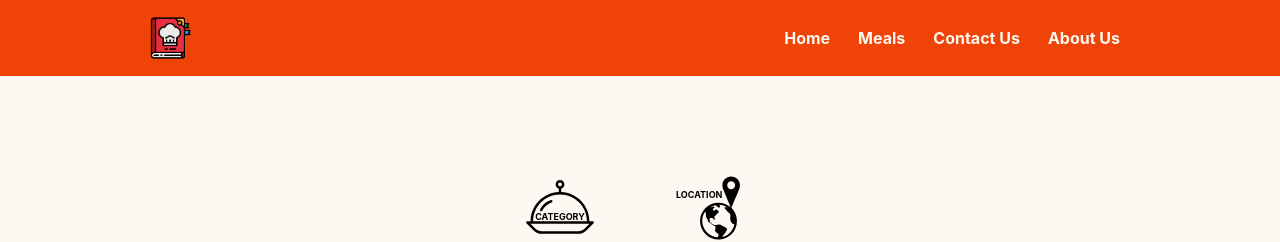
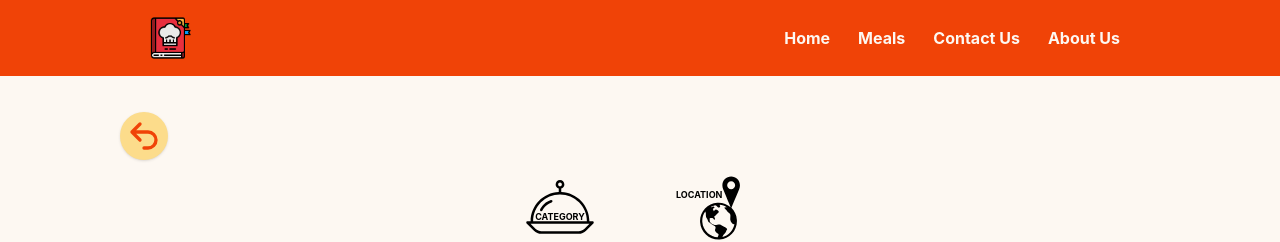
Before and after one commit to mcr99/Group-Project, a React (Vite) app: page /#/meal/1 in a window 1280 px wide. Shown: the top 242 px of the page. Built offline with nearby package versions, Linux system fonts and the light colour scheme; no server answers.

Commit message:
Back Button and Minor Changes

```diff
--- a/src/components/CardFoot.jsx
+++ b/src/components/CardFoot.jsx
@@ -41,7 +41,7 @@ function CardFood({ searching, allRecipes }) {
             <p className="text-2xl text-acc5 pl-5">{item.strMeal}</p>
           </Link>
         ))}
-        {searching && card.length === 0 ? <p>No search results</p> : ""}
+        {searching && card.length === 0 ? <p className="text-4xl self-center font-semibold text-acc4 p-20">No search results</p> : ""}
       </div>
     </>
   );
--- a/src/pages/About.jsx
+++ b/src/pages/About.jsx
@@ -30,7 +30,7 @@ function About(){
                 </div>
 
                 <p className="text-md text-acc5 mt-4">
-                    Whether you are looking for inspiration, new recipies, or just exploring,<span className="font-bold">Savory</span> is your gateway to the world of premium food.
+                    Whether you are looking for inspiration, new recipies, or just exploring,<span className="font-bold"> Savory</span> is your gateway to the world of premium food.
                 </p>
 
             </div>
--- a/src/pages/Individual.jsx
+++ b/src/pages/Individual.jsx
@@ -1,6 +1,6 @@
 import axios from "axios";
 import { useEffect, useState } from "react";
-import { useParams } from "react-router-dom";
+import { useNavigate, useParams } from "react-router-dom";
 import IndividualInfoSVGs from "../components/IndividualInfoSVGs";
 
 /**
@@ -14,6 +14,7 @@ function Individual() {
   const [recipe, setRecipe] = useState({});
   const [loading, setLoading] = useState(true);
   const params = useParams();
+  const navigate = useNavigate();
   const ingredients = [];
   let instructions = [];
   let youtubeLink = "";
@@ -67,12 +68,28 @@ function Individual() {
   }
 
   return (
-    <main className="flex flex-col items-center gap-5  bg-accbg w-full min-h-screen">
+    <main className="relative flex flex-col items-center gap-5  bg-accbg w-full min-h-screen">
+      <button type="button" onClick={() => navigate(-1)} className="absolute top-2 lg:top-5 left-2 md:left-12 lg:left-30 flex justify-center items-center w-8 md:w-12 h-8 md:h-12 rounded-full bg-acc3 text-acc4 shadow hover:cursor-pointer hover:shadow-lg hover:bg-acc4 hover:text-acc3 transition-all duration-300 ease-in-out">
+        <svg
+          xmlns="http://www.w3.org/2000/svg"
+          fill="none"
+          viewBox="0 0 24 24"
+          strokeWidth="2.5"
+          stroke="currentColor"
+          className="size-6 md:size-8"
+        >
+          <path
+            strokeLinecap="round"
+            strokeLinejoin="round"
+            d="M9 15 3 9m0 0 6-6M3 9h12a6 6 0 0 1 0 12h-3"
+          />
+        </svg>
+      </button>
       {loading ? (
         <IndividualSkeleton />
       ) : (
         <div className="flex flex-col items-center gap-5  bg-accbg w-full min-h-screen">
-          <h1 className="text-3xl md:text-4xl lg:text-5xl text-center text-acc5 font-bold p-6 max-w-7xl">
+          <h1 className="text-3xl md:text-4xl lg:text-5xl text-center text-acc5 font-bold p-6 md:max-w-2xl lg:max-w-6xl">
             {recipe.strMeal}
           </h1>
           <IndividualInfoSVGs recipe={recipe} />
--- a/src/pages/Meals.jsx
+++ b/src/pages/Meals.jsx
@@ -18,7 +18,6 @@ function Meals() {
           "https://www.themealdb.com/api/json/v1/1/categories.php",
         );
         setCategory(callCategory.data.categories);
-        console.log(callCategory.data.categories);
       } catch (error) {
         console.log("Something went wrong", error);
         setErrorMessage(`${error.message}`);
```
